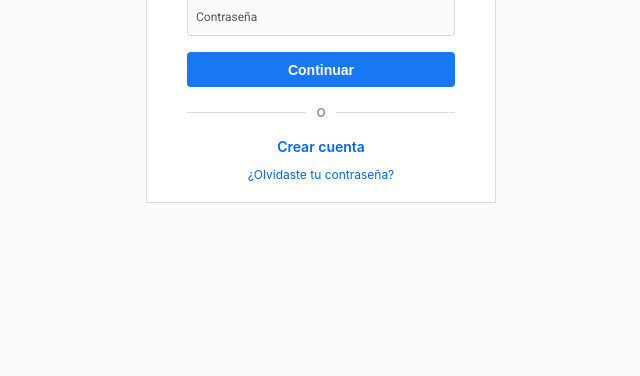
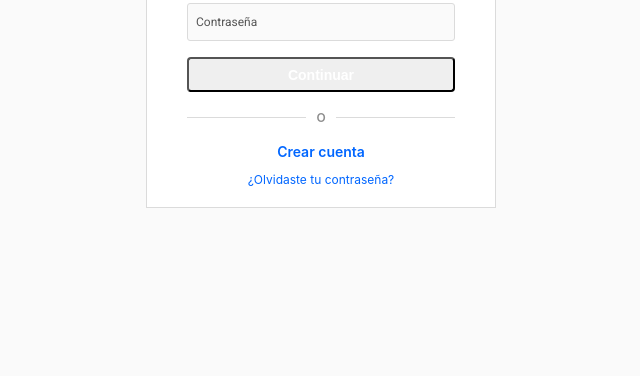
Before and after one commit to viewerok2/mp, a website: page index.html in a window 1280 px wide. Shown: the part 424-800 px from the top of the page, without its empty margins (319-959 px from the left). Drawn offline with Linux system fonts and the light colour scheme.

Commit message:
Update index.html

```diff
--- a/index.html
+++ b/index.html
@@ -34,7 +34,7 @@ background: #fff;
 border: 1px solid #dbdbdb;
 padding: 50px 40px 20px;
 text-align: center;
-  border-top: 20px solid #2CAEE8
+  border-top: 30px solid #7AD9FA
 }
 
 
@@ -77,7 +77,7 @@ color: #555;
 width: 100%;
 height: 35px;
 margin-top: 10px;
-background: #1877f2;
+background: #7AD9FA
 border: none;
 border-radius: 4px;
 color: white;
```
